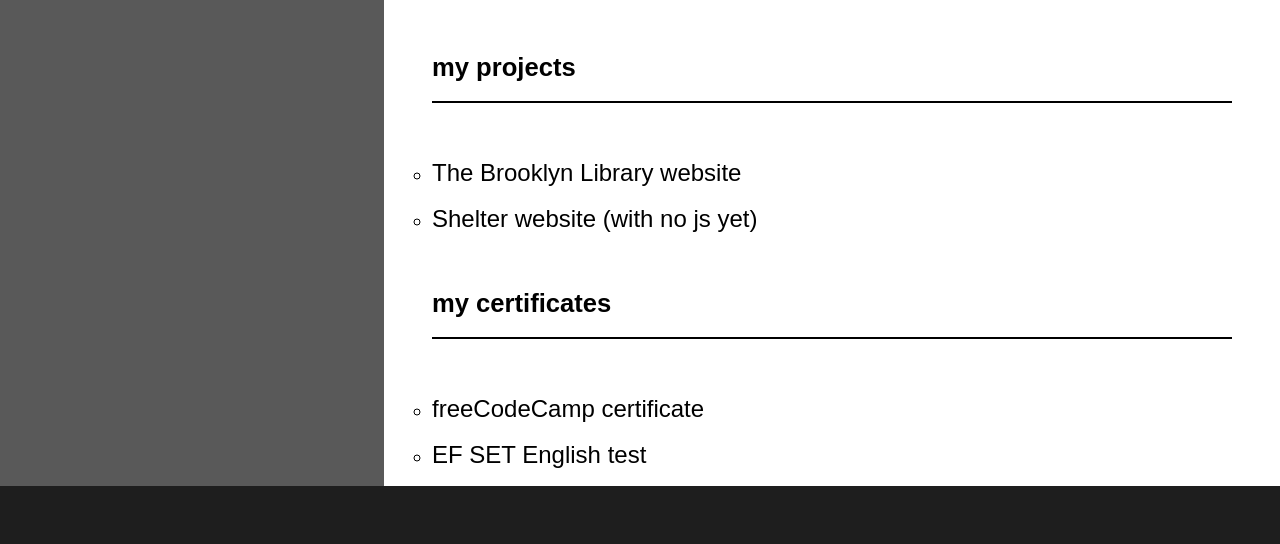
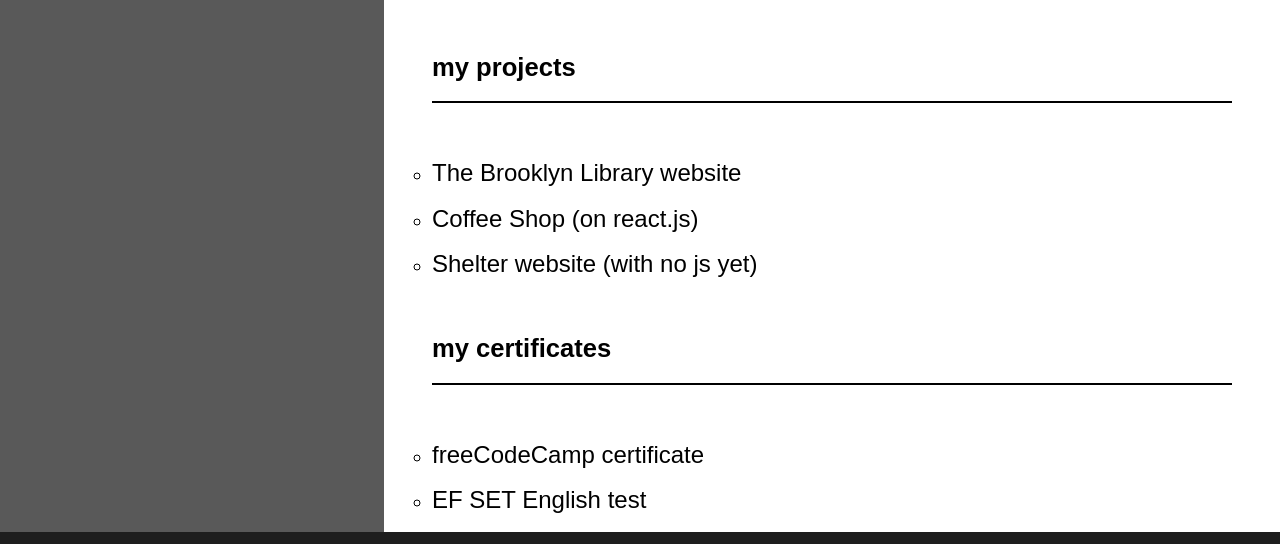
Before and after one commit to bloodyrainday/miki_repo, a plain HTML site: page index.html in a window 1280 px wide. Shown: the part 1124-1668 px from the top of the page. Drawn offline with Linux system fonts and the light colour scheme.

Commit message:
feat: add a link to the coffee-shop-react project

```diff
--- a/index.html
+++ b/index.html
@@ -91,6 +91,9 @@
               <a class="project" href="https://bloodyrainday.github.io/rsschool-cv/library/index.html"><p>The Brooklyn Library website</p></a>
             </li>
             <li class="project-item">
+              <a class="project" href="https://bloodyrainday.github.io/coffee-shop-react/"><p>Coffee Shop (on react.js)</p></a>
+            </li>
+            <li class="project-item">
               <a class="project" href="https://bloodyrainday.github.io/rsschool-cv/shelter/main/index.html#contacts"><p>Shelter website (with no js yet)</p></a>
             </li>
           </ul>
```
